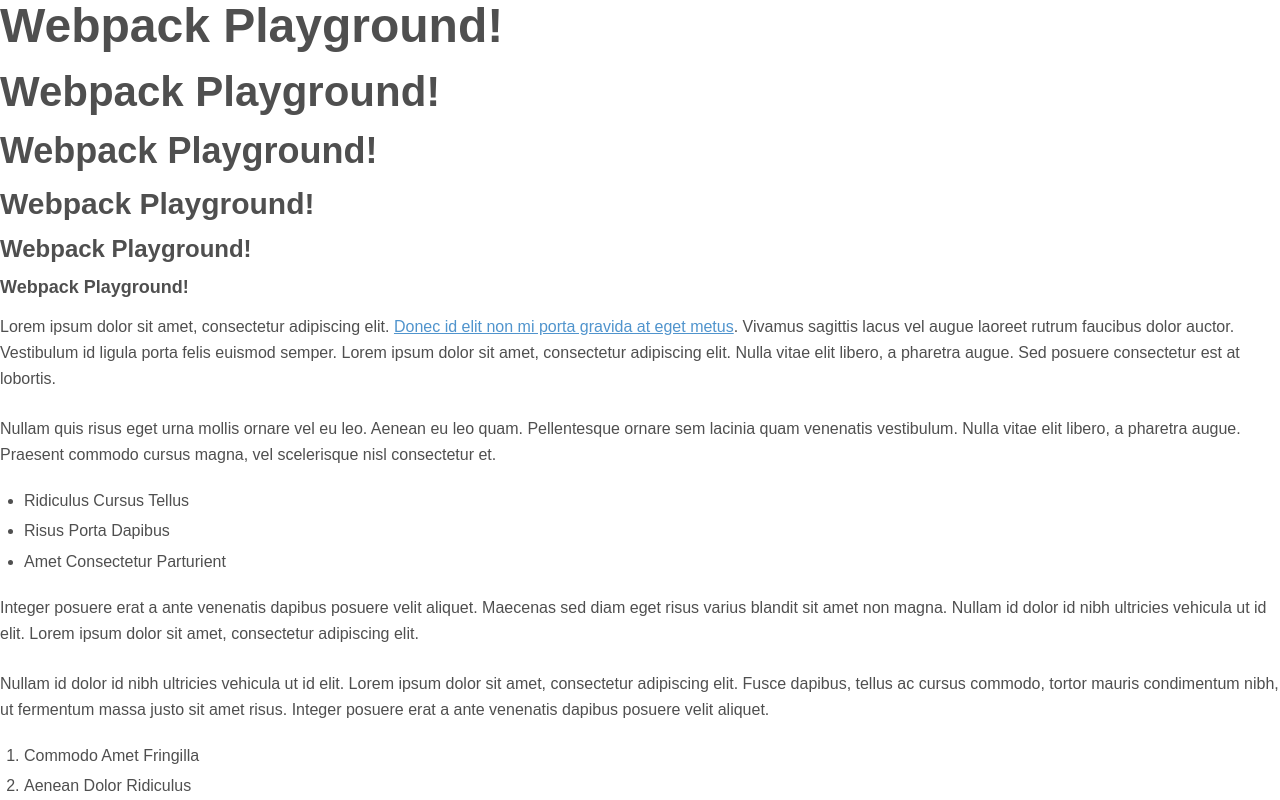
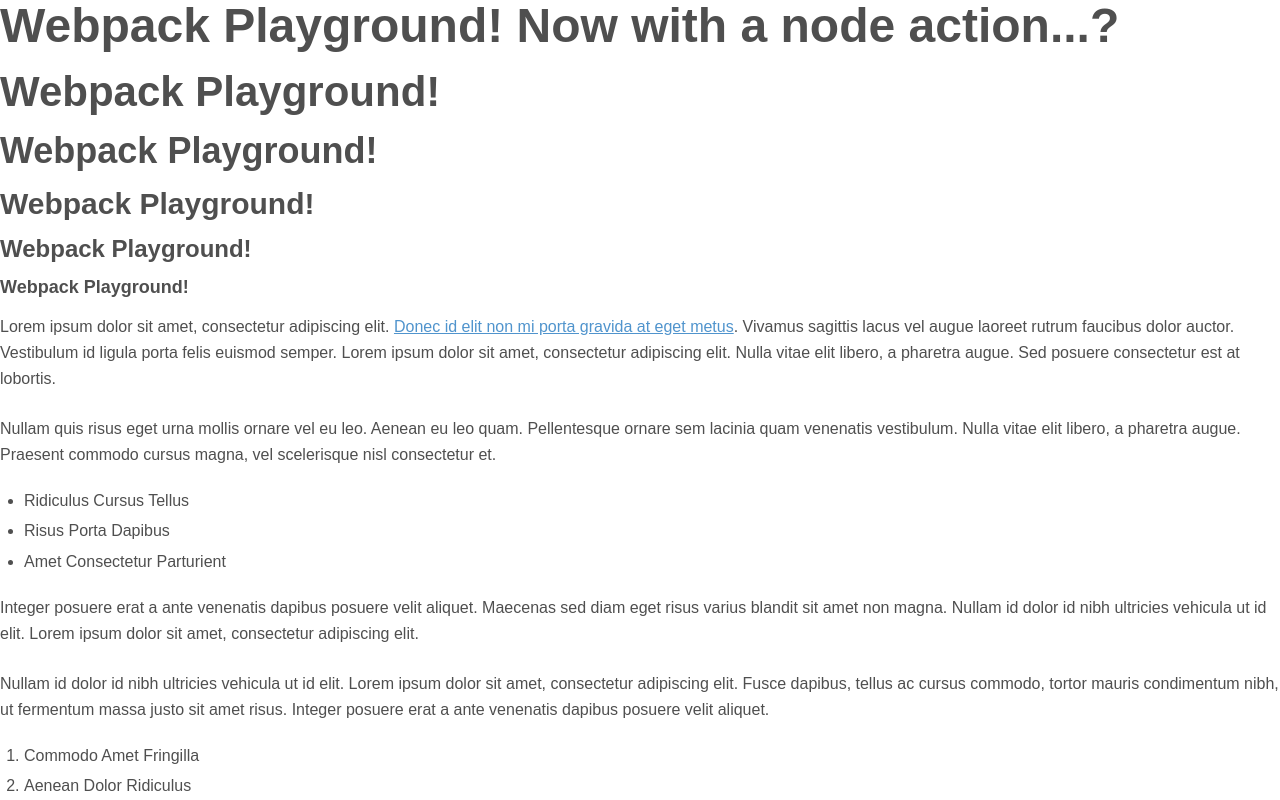
Before and after one commit to erichuffman/baseline-webpack-playground, a website built with webpack: page index.html in a window 1280 px wide. Shown: the top 800 px of the page. Built offline with nearby package versions, Linux system fonts and the light colour scheme.

Commit message:
Updates h1 text for action testing.

```diff
--- a/index.html
+++ b/index.html
@@ -6,7 +6,7 @@
     <title>baseline-webpack-playground</title>
 </head>
 <body>
-  <h1>Webpack Playground!</h1>
+  <h1>Webpack Playground! Now with a node action...?</h1>
   <h2>Webpack Playground!</h2>
   <h3>Webpack Playground!</h3>
   <h4>Webpack Playground!</h4>
```
